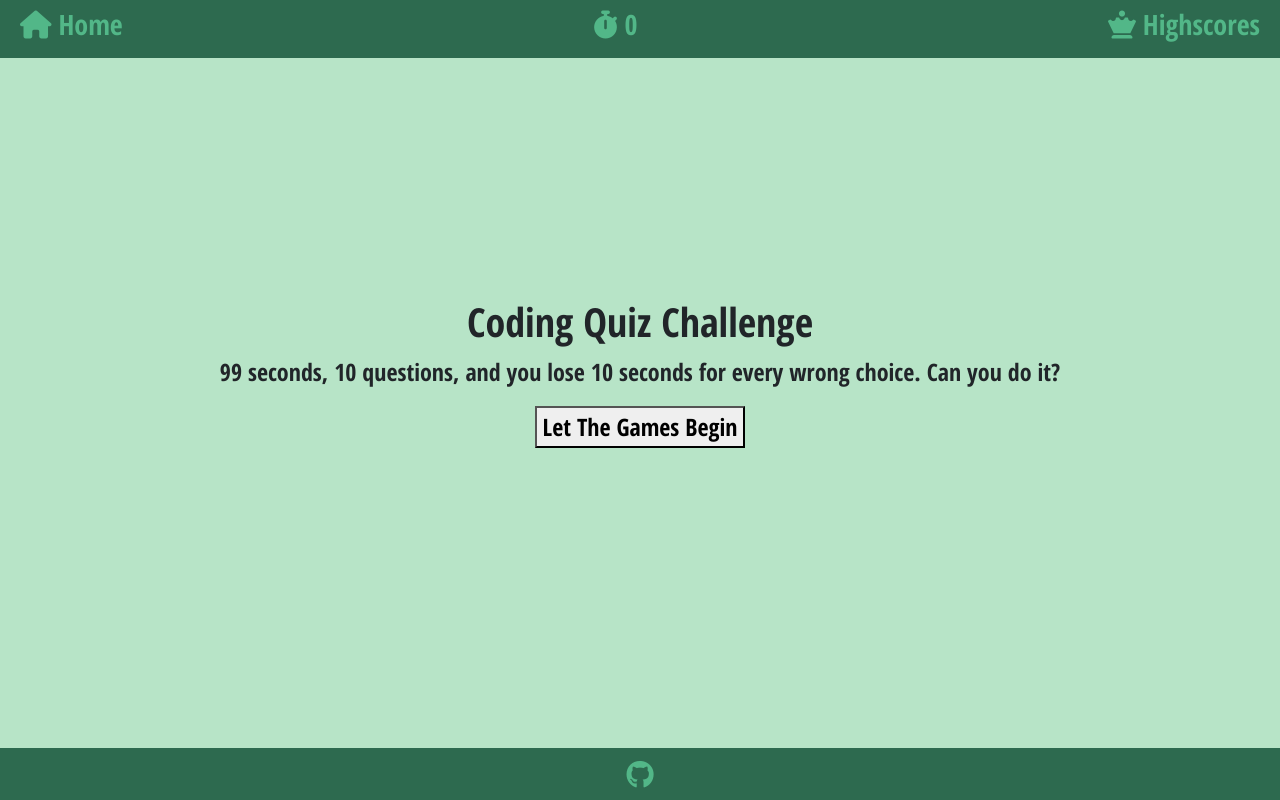
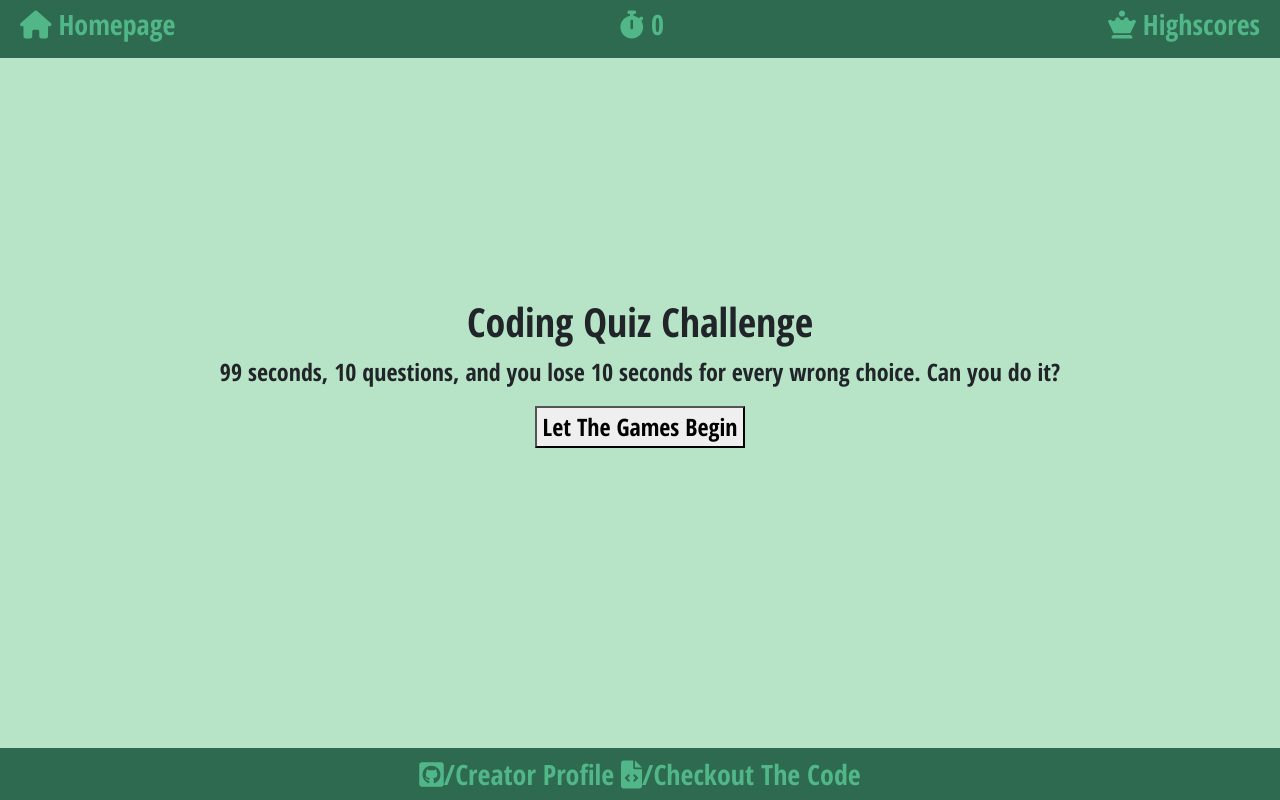
Before and after one commit to pr1me-e1gh7/code-quiz, a plain HTML site: page index.html in a window 1280 px wide. Drawn offline with nearby package versions, Linux system fonts and the light colour scheme; a web font is replaced by a local one.

Commit message:
Made a few changes

```diff
--- a/index.html
+++ b/index.html
@@ -19,7 +19,7 @@
 <body>
   <!-- Navbar -->
   <header class="navbar">
-    <h3 id="navhome"><a id="home-link" href="#"><i class="fas fa-home"></i> Home </a></h3>
+    <h3 id="navhome"><a id="home-link" href="#"><i class="fas fa-home"></i> Homepage </a></h3>
     <h3><i class="fas fa-stopwatch"></i> <span id="timer">0</span></h3>
     <h3 id="navscores"><a id="highscore-link" href="#"><i class="fas fa-chess-queen"></i> Highscores</a></h3>
   </header>
@@ -27,7 +27,8 @@
   <main id="main" onload="printHome()"></main>
 
   <footer class="footer">
-    <h3 id="navgithub"><a href="https://github.com/pr1me-e1gh7" target="_blank"><i class="fab fa-github"></i></a></h3>
+    <h3><a href="https://github.com/pr1me-e1gh7" target="_blank"><i class="fab fa-github-square"></i>/Creator Profile </a>
+    <a href="https://github.com/pr1me-e1gh7/code-quiz" target="_blank"><i class="fas fa-file-code"></i>/Checkout The Code</a></h3>
   </footer>
 
   <!-- Bootstrap JS -->
```
Also changed, not shown: code-quiz-preview.gif (added), 1 other file.
